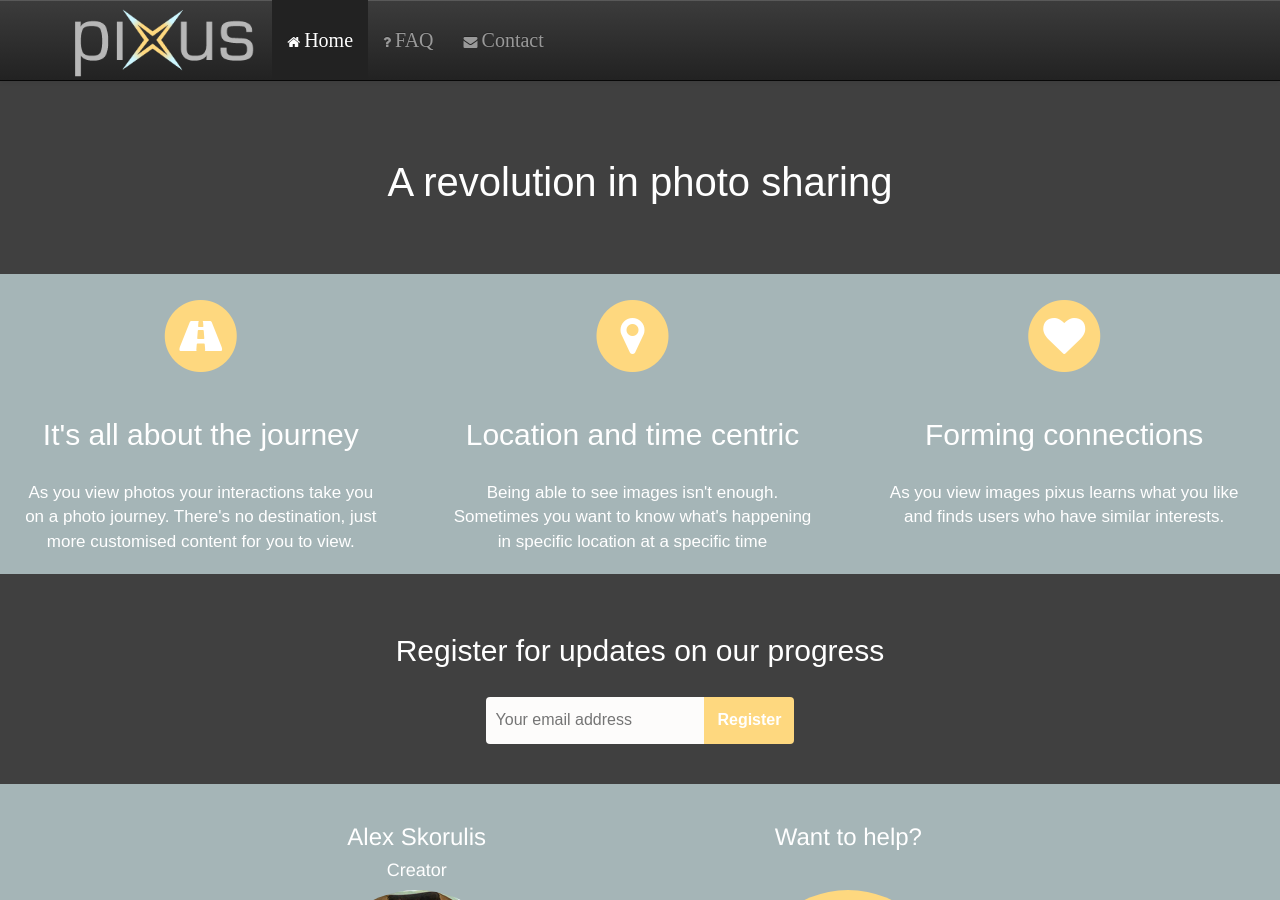
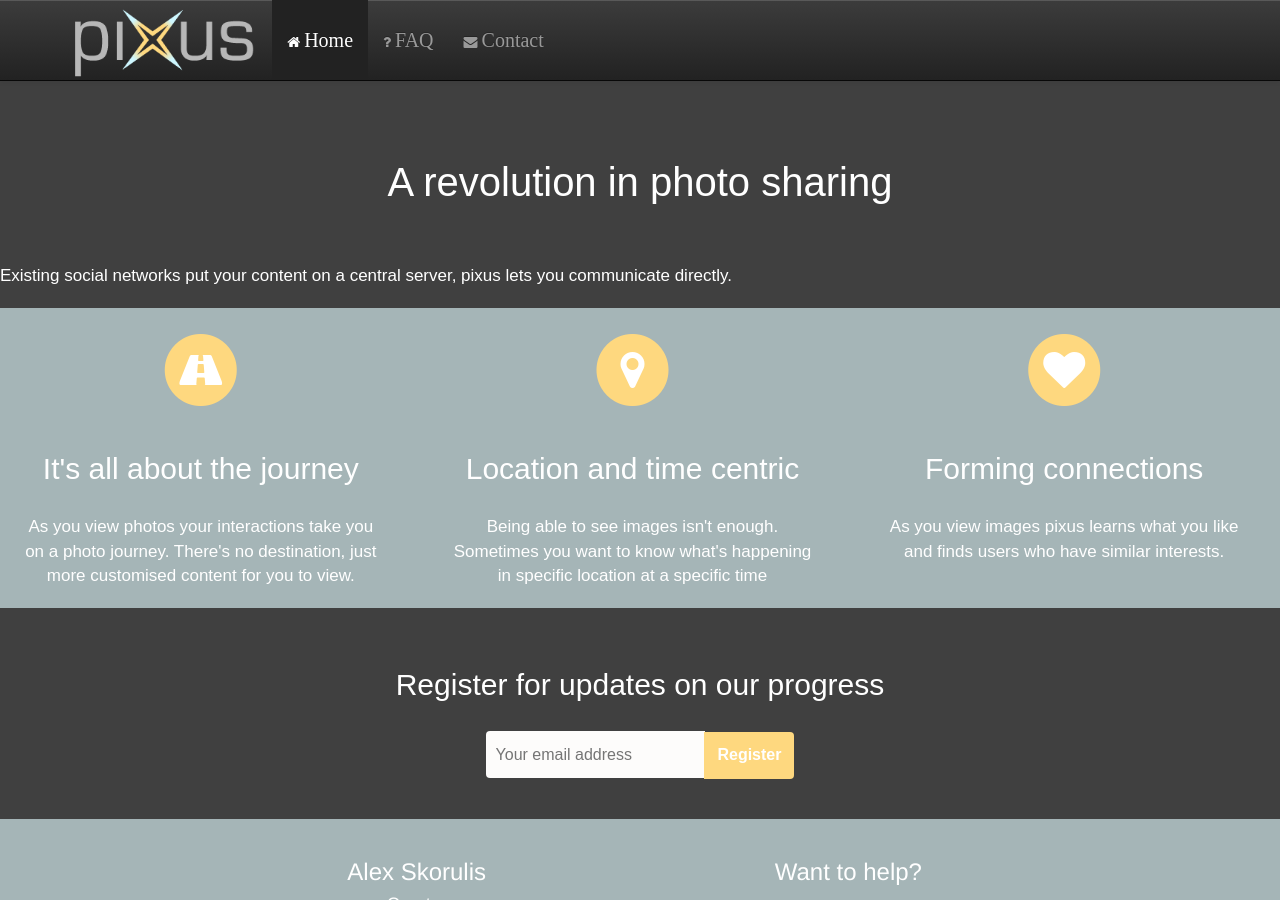
Before and after one commit to skorulis/pixus-main-site, a Jekyll site: the page built from index.html, in a window 1280 px wide and 900 px high. Built offline with Jekyll 4.4.1, drawn with Linux system fonts in a browser that asks for light colours; nearby versions of some CDN libraries.

Commit message:
Moved register to talk to the new server.

```diff
--- a/index.html
+++ b/index.html
@@ -6,6 +6,7 @@
 
 <div class="brief">
   <h1>A revolution in photo sharing</h1>
+  <p>Existing social networks put your content on a central server, pixus lets you communicate directly. </p>
 </div>
 
 <div class="row">
@@ -44,7 +45,7 @@
 
 <div class="register">
   <h2>Register for updates on our progress</h2>
-  <form class="centered" id="registerInterest" method="POST" action="https://pixus-main.herokuapp.com/registerInterest">
+  <form class="centered" id="registerInterest" method="POST" action="https://main.pixus.io/registerInterest">
     <input type="text" name="email" placeholder="Your email address" id="email">
         <button type="submit" class="cta--primary">Register</button>
   </form>
```
